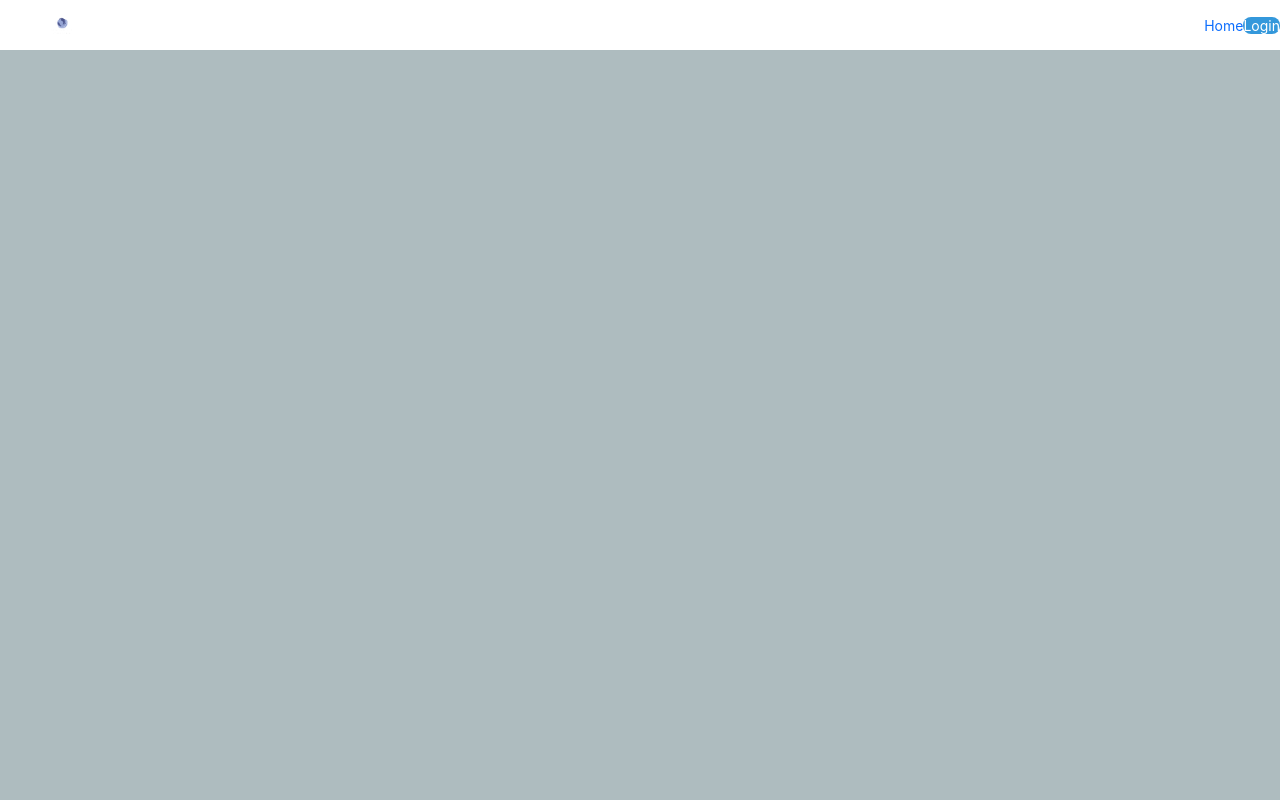
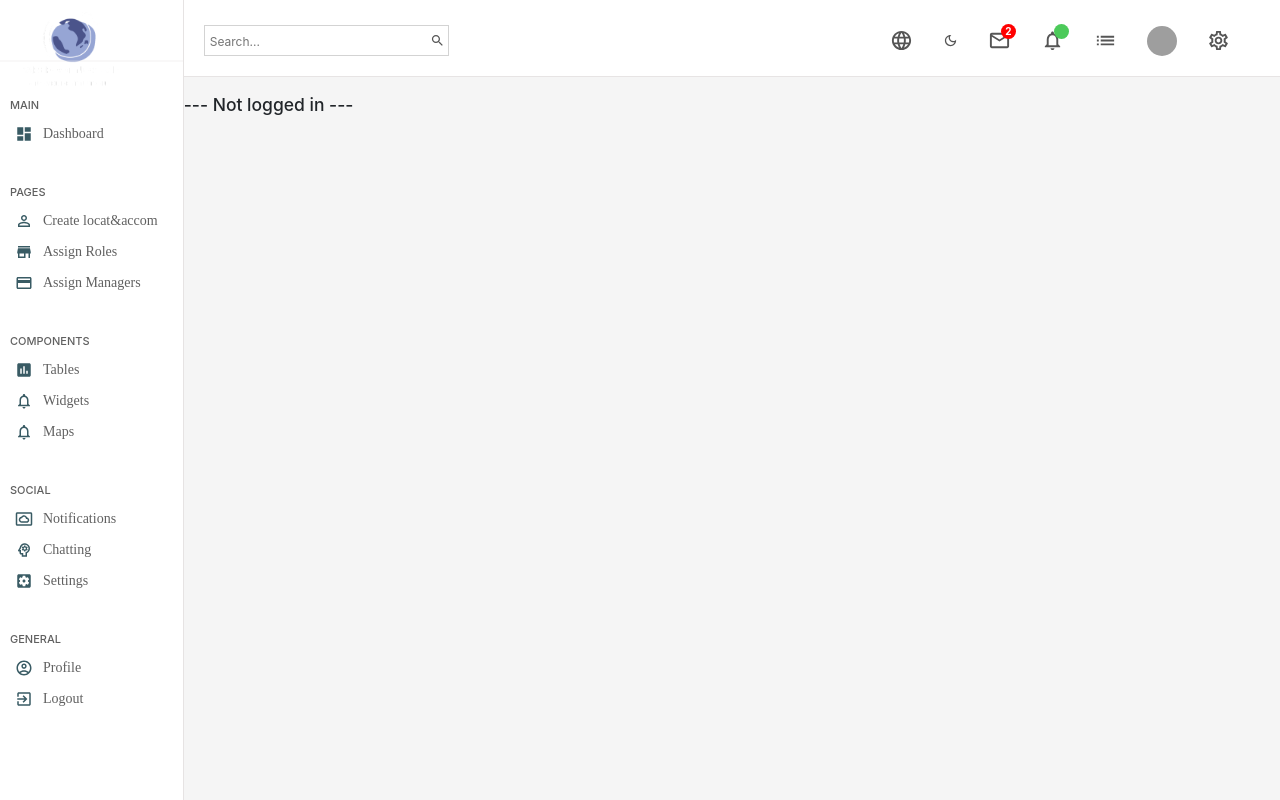
Before and after one commit to atlp-rwanda/winners-c8-bn-fe, a React (Create React App) app: page /dashboard in a window 1280 px wide. Before the commit this address had no page. Built offline with nearby package versions, Linux system fonts and the light colour scheme; grey boxes are pictures that could not be loaded; a web font is replaced by a local one.

Commit message:
chore(fix): fixed user preview image

```diff
--- a/src/App.js
+++ b/src/App.js
@@ -6,11 +6,12 @@ import ResetForm from "./components/resetForm";
 import { BrowserRouter as Router, Route, Routes } from "react-router-dom";
 import LoginForm from "./components/LoginForm";
 import Userprofile from "./components/UserProfile/UserProfile"
+import Dashboard from "./components/Dashboard";
 
 const App = () => {
   return (
     <div className="App">
-      <Navbar />
+      {/* <Navbar /> */}
       <div className="content">
         <Routes>
           <Route exact path="/" element={<Home />} />
@@ -22,6 +23,8 @@ const App = () => {
           <Route exact path="reset" element={<ResetForm />} />
 
           <Route exact path="userprofile" element={<Userprofile />} />
+
+          <Route exact path="dashboard" element={<Dashboard />} />
         </Routes>
       </div>
     </div>
--- a/src/components/Dashboard.js
+++ b/src/components/Dashboard.js
@@ -1,13 +1,22 @@
 import React from "react";
 import { connect } from "react-redux";
+import Navbar from "./Navbar/Navbar";
+import Sidebar from "./Sidebar/Sidebar";
 
 const Dashboard = (props) => {
   return (
-    <div>
-      <h2 style={{color:"brown"}}><strong>This Is The DASHBOARD!</strong></h2>
-      <br></br>
-      <h3>{(props.token=="")? "--- Not logged in ---" : "You are logged in with this token:"}</h3>
-      <pre style={{width:"70%"}}>{props.token}</pre>
+    <div className="home">
+      <Sidebar />
+      <div className="homeContainer">
+        <Navbar />
+        <div className="main">
+          <h2 style={{color:"brown"}}><strong>This Is The DASHBOARD!</strong></h2>
+          <br></br>
+          <h3>{(props.token=="")? "--- Not logged in ---" : "You are logged in with this token:"}</h3>
+          <pre style={{width:"70%"}}>{props.token}</pre>
+          </div>
+
+      </div>
     </div>
   );
 }
--- a/src/components/Sidebar/Sidebar.js
+++ b/src/components/Sidebar/Sidebar.js
@@ -28,10 +28,12 @@ const Sidebar = () => {
       <div className="center">
         <ul>
           <p className="title">MAIN</p>
+          <Link to="/dashboard" style={{ textDecoration: "none" }}>
           <li>
             <DashboardIcon className="icon" />
             <span>Dashboard</span>
           </li>
+          </Link>
           <p className="title">PAGES</p>
           <Link to="/users" style={{ textDecoration: "none" }}>
             <li>
@@ -76,19 +78,18 @@ const Sidebar = () => {
             <span>Settings</span>
           </li>
           <p className="title">GENERAL</p>
+          <Link to="/userprofile" style={{ textDecoration: "none" }}>
           <li>
             <AccountCircleOutlinedIcon className="icon" />
             <span>Profile</span>
           </li>
+          </Link>
           <li>
             <ExitToAppIcon className="icon" />
             <span>Logout</span>
           </li>
         </ul>
       </div>
-      <div className="bottom">
-        {/* color dark mode/ */}
-      </div>
     </div>
   );
 };
--- a/src/components/Sidebar/sidebar.scss
+++ b/src/components/Sidebar/sidebar.scss
@@ -11,8 +11,9 @@
       justify-content: center;
 
       .logo {
-        margin-top: 20px;
-        margin-bottom: 20px;
+        position: absolute;
+        top: 10px;
+        left: 20px;
       }
     }
 
--- a/src/components/UserProfile/UserProfile.js
+++ b/src/components/UserProfile/UserProfile.js
@@ -5,7 +5,6 @@ import Sidebar from "../Sidebar/Sidebar";
 import { useDispatch, useSelector } from "react-redux";
 import {fetchUserProfile, updateUserProfile} from "../../redux/actions/userProfileAction"
 import { Skeleton } from "@mui/material";
-import { Co2Sharp } from "@mui/icons-material";
 const UserProfile = () => {
 
   const userData= useSelector((state) => state.userProfile?.user?.user)
@@ -59,16 +58,22 @@ const UserProfile = () => {
 
   }, [userData]);
 
+
+  console.log(dataForm)
+
   //Preview image before upload
   const previewImage = (e) =>{
     e.preventDefault();
-    console.log("first")
-    if(dataForm?.image){
-      setPreview(URL.createObjectURL(dataForm?.image))
-    }
-    console.log("Second")
+    setFormData({
+      ...dataForm,
+      image: e.target.files[0],
+
+    })
+    setPreview(URL.createObjectURL(e.target.files[0]))
 
   }
+
+
 
 
   const editUser = async (event) => {
@@ -127,11 +132,9 @@ const UserProfile = () => {
               type="file"
               name="file_upload"
               disabled={disable}
-              onChange={(event) =>
-                setFormData({
-                  ...dataForm,
-                  image: event.target.files[0],
-                })
+              onChange={(e) =>
+                previewImage(e)
+
               }
 
               />
@@ -275,7 +278,6 @@ const UserProfile = () => {
               >
                 Update
               </button>
-
             </form>
 
           </div>):
--- a/src/redux/actions/userProfileAction.js
+++ b/src/redux/actions/userProfileAction.js
@@ -1,9 +1,11 @@
-import { FETCH_USER_PROFILE_SUCCESS, FETCH_USER_PROFILE_FAILED, UPDATE_USER_PROFILE_SUCCESS, UPDATE_USER_PROFILE_FAILED, UPDATE_USER_PROFILE_LOADING } from "../types/userProfileTypes";
+import { FETCH_USER_PROFILE_SUCCESS, FETCH_USER_PROFILE_FAILED,FETCH_USER_PROFILE_LOADING ,UPDATE_USER_PROFILE_SUCCESS, UPDATE_USER_PROFILE_FAILED, UPDATE_USER_PROFILE_LOADING } from "../types/userProfileTypes";
 import axios from "axios";
 import {authHeader} from '../utils/dataSession';
 
 export const fetchUserProfile = () => async dispatch => {
-
+    dispatch({
+        type: FETCH_USER_PROFILE_LOADING
+    });
 
   return await axios.get(`https://winners-c8-bn-be-staging.herokuapp.com/api/user/user`, { headers: authHeader() })
       .then(res => {
--- a/src/redux/types/userProfileTypes.js
+++ b/src/redux/types/userProfileTypes.js
@@ -1,8 +1,8 @@
-export const LOADING = "LOADING";
 
+export const FETCH_USER_PROFILE_LOADING = "FETCH_USER_PROFILE_LOADING";
 export const FETCH_USER_PROFILE_SUCCESS = "FETCH_USER_PROFILE_SUCCESS";
 export const FETCH_USER_PROFILE_FAILED = "FETCH_USER_PROFILE_FAILED";
 
+export const UPDATE_USER_PROFILE_LOADING = "UUPDATE_USER_PROFILE_LOADING";
 export const UPDATE_USER_PROFILE_SUCCESS = "UPDATE_USER_PROFILE_SUCCESS";
 export const UPDATE_USER_PROFILE_FAILED = "UPDATE_USER_PROFILE_FAILED";
-export const UPDATE_USER_PROFILE_LOADING = "UUPDATE_USER_PROFILE_LOADING";
```
